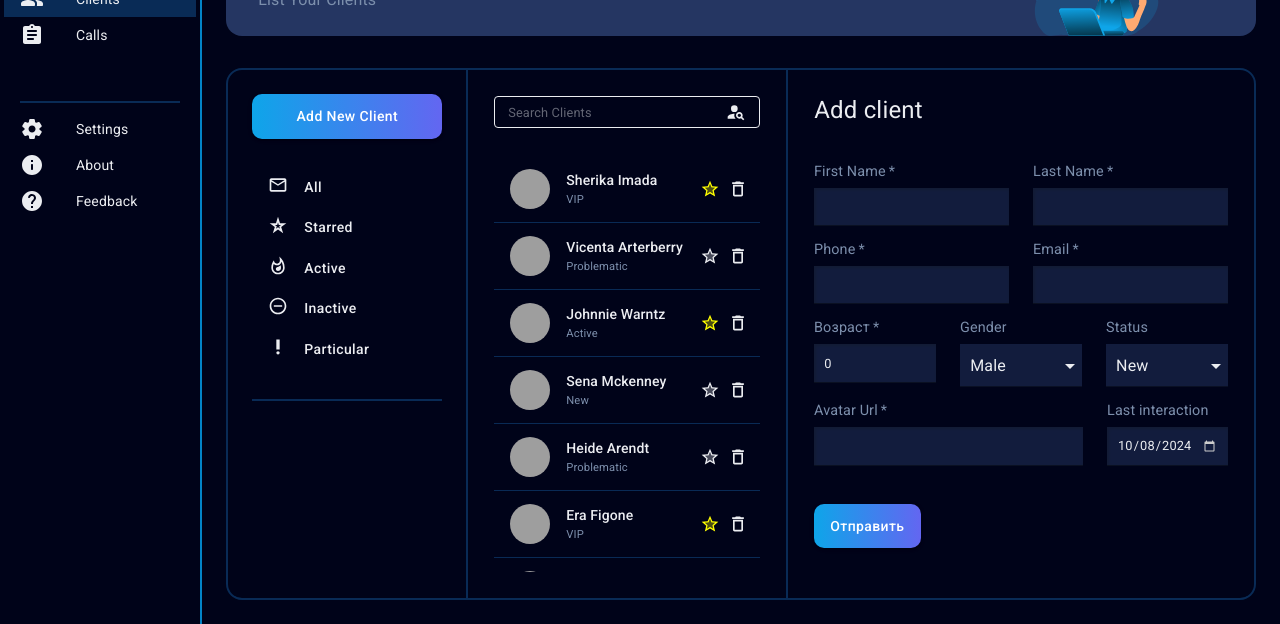
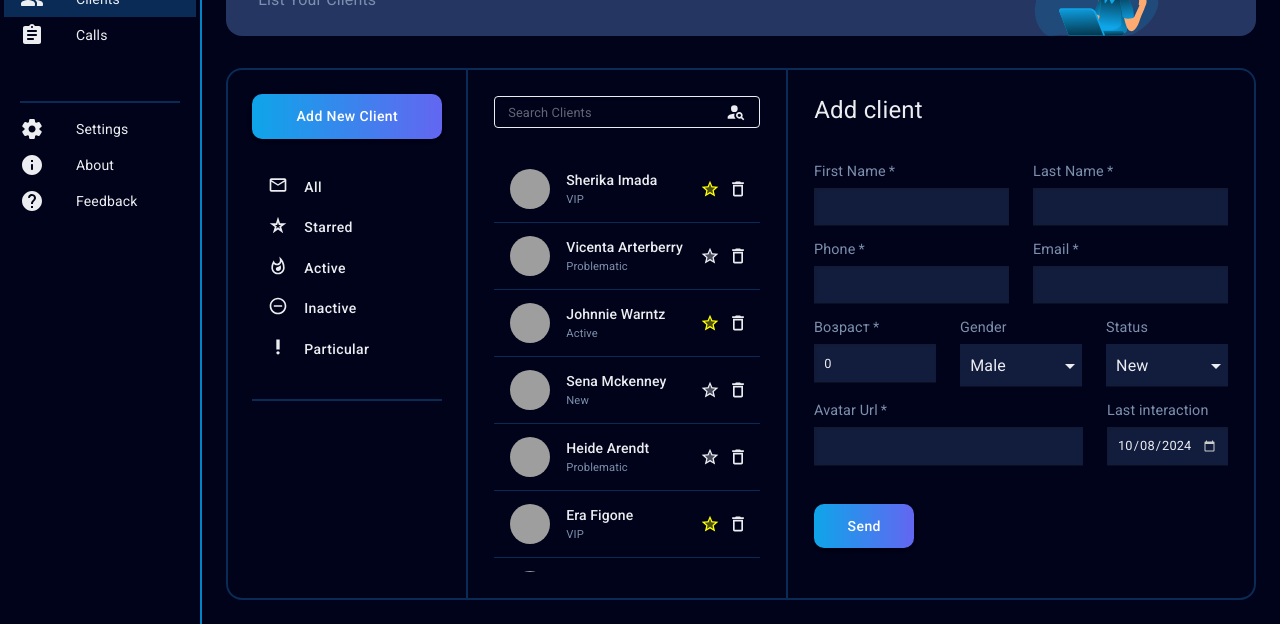
Before and after one commit to kojsok/CallCenter, a React (Vite) app: page /clients in a window 1280 px wide. Shown: the part 167-791 px from the top of the page. Built offline with nearby package versions, Linux system fonts and the light colour scheme; grey boxes are pictures that could not be loaded.

Commit message:
added scrollbar, and setted responsiveness

```diff
--- a/src/Pages/Clients.tsx
+++ b/src/Pages/Clients.tsx
@@ -4,7 +4,7 @@ import PageHeader from "@/components/PageHeader/PageHeader";
 import { Box, Container } from "@mui/material";
 import MailOutlineIcon from '@mui/icons-material/MailOutline';
 import StarBorderPurple500Icon from '@mui/icons-material/StarBorderPurple500';
-import ClientCard from "@/components/ClientCard/ClientCard";
+// import ClientCard from "@/components/ClientCard/ClientCard";
 import WhatshotOutlinedIcon from '@mui/icons-material/WhatshotOutlined';
 import DoNotDisturbOnOutlinedIcon from '@mui/icons-material/DoNotDisturbOnOutlined';
 import PriorityHighOutlinedIcon from '@mui/icons-material/PriorityHighOutlined';
@@ -60,7 +60,6 @@ const Clients = () => {
           </Box>
           <Box
             className="
-            h-full
             lg:p-6
             lg:row-span-2
             lg:border-r-2
@@ -68,7 +67,7 @@ const Clients = () => {
           >
             <ClientList />
           </Box>
-          <Box className="lg:p-6">
+          <Box className="lg:p-6 lg:row-span-2">
             <ClientsForm />
           </Box>
         </Box>
--- a/src/components/ClientsAddForm/ClientsForm.tsx
+++ b/src/components/ClientsAddForm/ClientsForm.tsx
@@ -15,6 +15,7 @@ import ControlledField from './ControlledField';
 
 //validation rules
 import { clientFormRules } from './clientFormValidationRules';
+import StyledScrollBar from '../common/StyledScrollbar/StyledScrollbar';
 
 //
 const defaultValues: AddClientFormData = {
@@ -76,14 +77,15 @@ const ClientsAddForm = () => {
   };
 
   return (
-    <Box className="h-full rounded-2xl xs:border-2 xs:border-primary-light lg:border-transparent">
+    <Box className="flex flex-col overflow-hidde h-full rounded-2xl xs:border-2 xs:border-primary-light xs:p-4 lg:border-transparent lg:p-0">
+      <StyledScrollBar>
         <Typography variant="h4" gutterBottom sx={{ mb: '30px', fontSize: "1.5rem", color: "var(--textApp)" }}>
           Add client
         </Typography>
         {/* Используем handleSubmit из react-hook-form для обработки отправки формы */}
-      <form noValidate onSubmit={handleSubmit(onSubmit)}>
+        <form className='clientForm' noValidate autoComplete='off' onSubmit={handleSubmit(onSubmit)}>
           {/* Используем обертку ControlledField*/}
-        <Box className="flex gap-6">
+          <Box className="flex gap-6 fieldGroup">
             <ControlledField
               controllerProps={{
                 control,
@@ -111,7 +113,7 @@ const ClientsAddForm = () => {
               }}
             />
           </Box>
-        <Box className="flex gap-6">
+          <Box className="flex gap-6 fieldGroup">
             <ControlledField
               controllerProps={{
                 control,
@@ -142,7 +144,7 @@ const ClientsAddForm = () => {
             />
           </Box>
 
-        <Box className="flex gap-6">
+          <Box className="flex gap-6 fieldGroup">
             <ControlledField
               controllerProps={{
                 control,
@@ -196,7 +198,7 @@ const ClientsAddForm = () => {
 
           </Box>
 
-        <Box className="flex gap-6">
+          <Box className="flex gap-6 fieldsGroup">
             <ControlledField
               controllerProps={{
                 control,
@@ -236,7 +238,8 @@ const ClientsAddForm = () => {
               py: {
                 xs: "5px", lg: "10px"
               },
-            mt: '30px'
+              mt: '30px',
+              minWidth: '100px'
             }}
             className="bg-gradient-to-r self-start from-primary-main to-primary-dark hover:brightness-110"
 
@@ -244,7 +247,7 @@ const ClientsAddForm = () => {
             variant="contained"
             disabled={mutation.isPending} // Обновлено свойство для отслеживания состояния мутации
           >
-          {mutation.isPending ? 'Отправка...' : 'Отправить'}
+            {mutation.isPending ? 'Sending...' : 'Send'}
           </Button>
         </form>
         {responseMessage && (
@@ -270,6 +273,7 @@ const ClientsAddForm = () => {
           )}
           {mutation.isSuccess && <Typography color="success.main">Form submitted successfully!</Typography>}
         </Box>
+      </StyledScrollBar>
     </Box>
   );
 };
--- a/src/components/ClientsAddForm/ControlledField.tsx
+++ b/src/components/ClientsAddForm/ControlledField.tsx
@@ -13,7 +13,6 @@ interface ControlledFieldProps {
 // и `fieldProps` для настройки TextField из Material-UI.
 
 const ControlledField: FC<ControlledFieldProps> = ({ controllerProps, fieldProps }) => {
-  console.log(controllerProps)
   return (
     <Controller
       {...controllerProps}
@@ -30,11 +29,8 @@ const ControlledField: FC<ControlledFieldProps> = ({ controllerProps, fieldProps
                 boxShadow: ' inset 1px 1px 3px 1px rgba(0,0,0,0.75)',
                 color: 'var(--textApp)',
                 fontSize: '0.8rem',
-                "& .MuiOutlinedInput-notchedOutline": {
-                  borderColor: "var(--light)",
-                },
                 "&.Mui-focused, &:hover:not(.Mui-focused)": {
-                  '.MuiOutlinedInput-notchedOutline': {
+                  '&::after': {
                     borderWidth: '2px',
                     borderColor: "var(--primary-main)"
                   }
@@ -51,6 +47,9 @@ const ControlledField: FC<ControlledFieldProps> = ({ controllerProps, fieldProps
             inputLabel: {
               shrink: true,
               sx: {
+                "&.Mui-focused": {
+                  color: "var(--primary-main)"
+                },
                 top: '-10px',
                 fontSize: '1.2rem',
                 color: "var(--text-second)"
--- a/src/index.css
+++ b/src/index.css
@@ -41,3 +41,14 @@ input[type="date"]::-webkit-calendar-picker-indicator {
 body {
   @apply bg-appBg;
 }
+
+/*@container media query for client form responsiveness*/
+.clientForm {
+  container-type: inline-size;
+}
+
+@container (width < 360px) {
+  .fieldGroup {
+    flex-wrap: wrap;
+  }
+}
```
Lines whose indentation alone changed are shown as unchanged.
